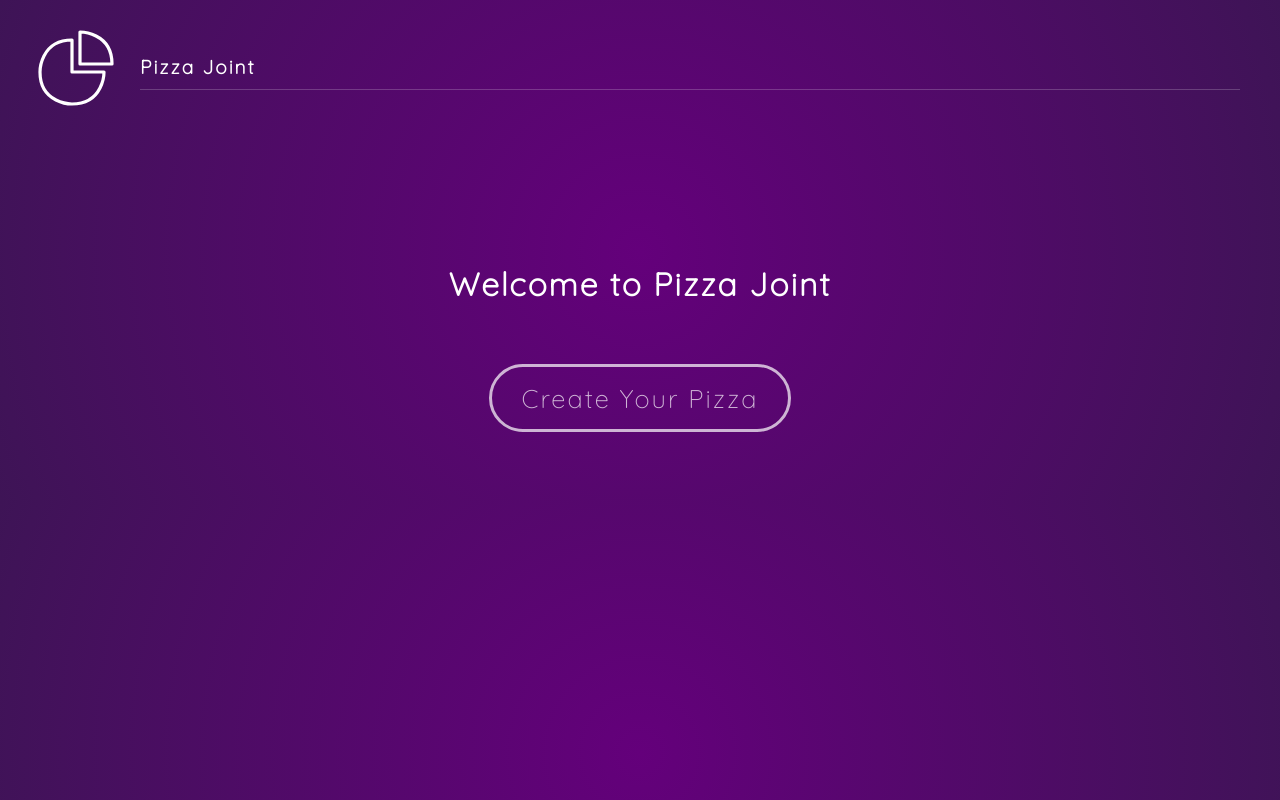
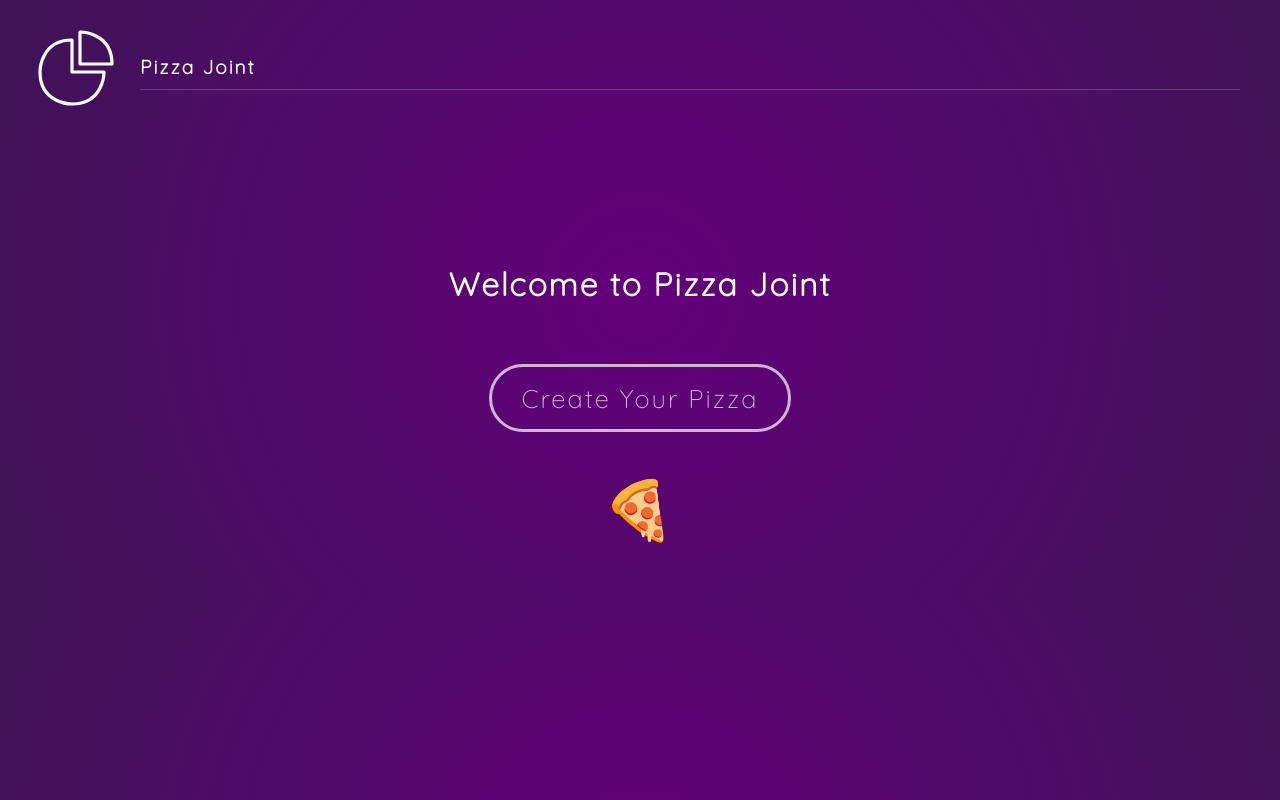
Before and after one commit to windsuzu/react-framer-demo, a React (Create React App) app: page / in a window 1280 px wide. Built offline with nearby package versions, Linux system fonts and the light colour scheme.

Commit message:
add usecycle, drag demo

```diff
--- a/src/components/Header.js
+++ b/src/components/Header.js
@@ -13,6 +13,9 @@ const Header = () => {
                     variants={svgVariants}
                     initial="hidden"
                     animate="visible"
+                    drag
+                    dragConstraints={{ left: 0, right: 0, top: 0, bottom: 0 }}
+                    dragElastic={1}
                 >
                     <motion.path
                         fill="none"
--- a/src/components/Home.js
+++ b/src/components/Home.js
@@ -6,6 +6,7 @@ import {
     btnHoverVariants,
     centerVariants,
 } from "../variants/variants";
+import Pizza from "./Pizza";
 
 const Home = () => {
     return (
@@ -22,6 +23,8 @@ const Home = () => {
                     Create Your Pizza
                 </motion.button>
             </Link>
+            <br />
+            <Pizza />
         </motion.div>
     );
 };
--- /dev/null
+++ b/src/components/Pizza.js
@@ -0,0 +1,41 @@
+import React from "react";
+import { motion, useCycle } from "framer-motion";
+
+const pizzaVariants = {
+    popping: {
+        scale: 1.2,
+        transition: { repeat: Infinity, repeatType: "reverse", duration: 0.5 },
+    },
+    jumping: {
+        x: [-20, 0, 20],
+        y: [0, 20, 0],
+        transition: {
+            repeat: Infinity,
+            repeatType: "reverse",
+            duration: 0.5,
+        },
+    },
+};
+
+const Pizza = () => {
+    const [animation, cycleAnimation] = useCycle("popping", "jumping");
+
+    return (
+        <motion.p
+            style={{
+                display: "inline-block",
+                fontSize: "3rem",
+                padding: "1rem",
+                cursor: "pointer",
+                userSelect: "none",
+            }}
+            variants={pizzaVariants}
+            animate={animation}
+            onClick={cycleAnimation}
+        >
+            🍕
+        </motion.p>
+    );
+};
+
+export default Pizza;
```
